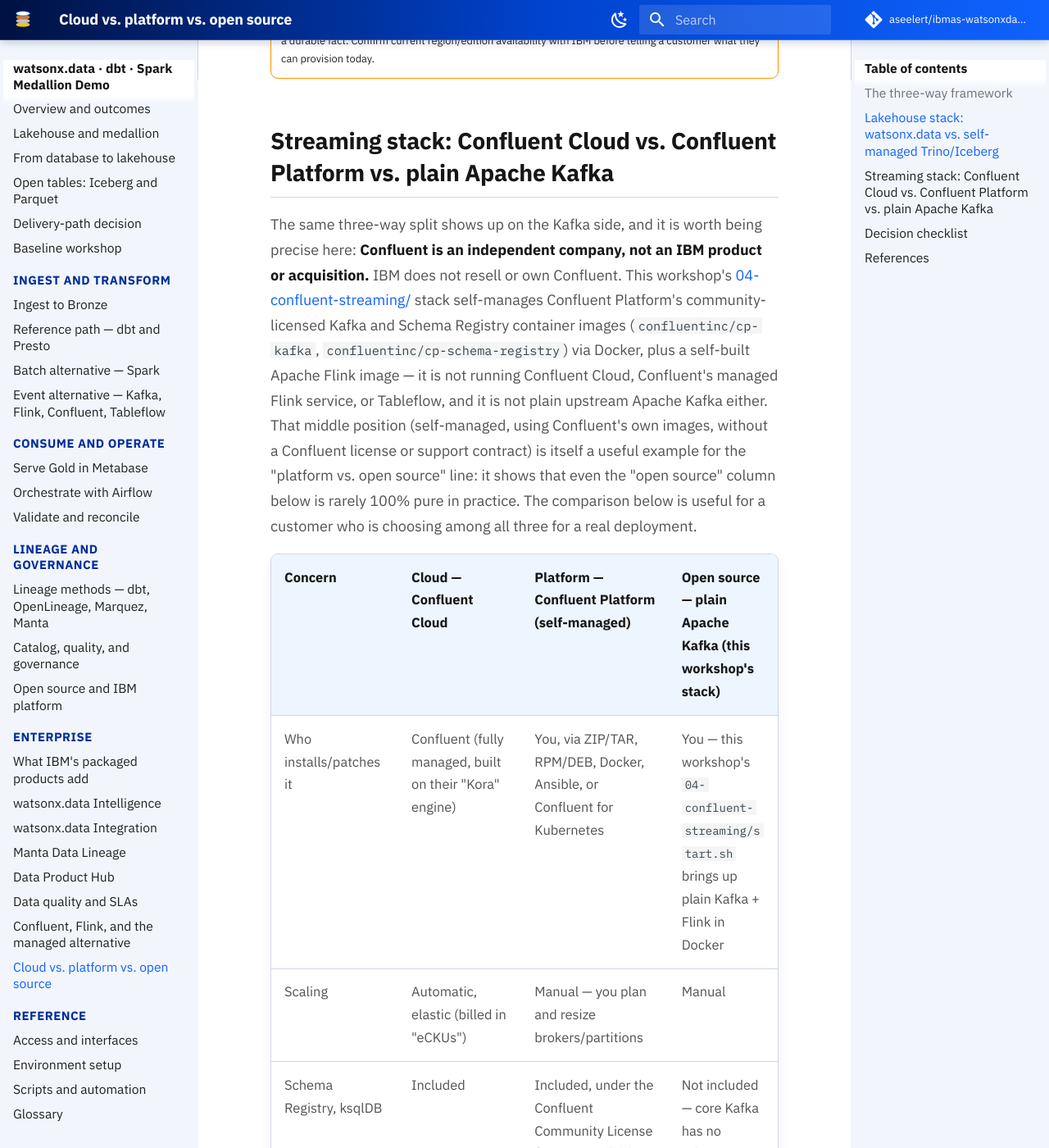
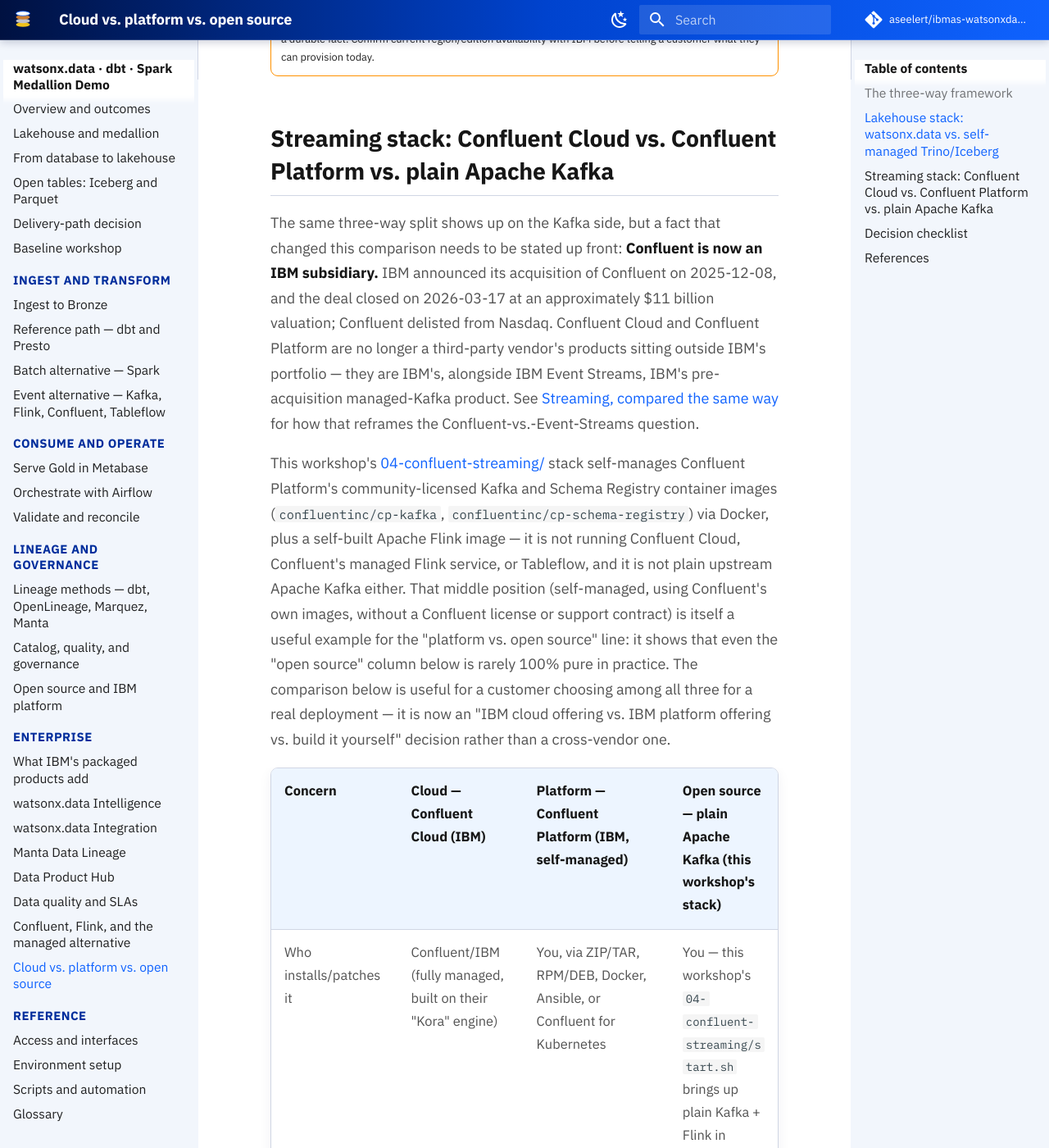
Before and after one commit to aseelert/ibmas-watsonxdata-dbt, an MkDocs documentation site: the page built from docs/demo/enterprise/cloud-platform-opensource.md, in a window 1280 px wide and 1400 px high, scrolled down 3661 px. Shown: the whole window at 82% size. Built offline with MkDocs 1.6.1 and Material for MkDocs 9.7.7, drawn with Linux system fonts in a browser that asks for light colours; comment, search, counter and statistics services are not loaded; some of the changed text lies outside the part shown.

Commit message:
Correct docs: Confluent is now an IBM subsidiary, not independent
IBM's acquisition of Confluent closed 2026-03-17 (~$11B, announced
2025-12-08), which invalidated several "Confluent is independent, not
an IBM product" claims and the Confluent-vs-IBM-Event-Streams framing
across the enterprise docs. Reframes those comparisons as an IBM
portfolio question and flags Event Streams' consolidation as an open
"Verify with IBM" question rather than asserting it is no longer needed.

Co-Authored-By: Claude Sonnet 5 <noreply@anthropic.com>

```diff
--- a/docs/demo/enterprise/cloud-platform-opensource.md
+++ b/docs/demo/enterprise/cloud-platform-opensource.md
@@ -37,11 +37,11 @@ source axis specifically, not about which IBM service maps to which OSS tool.
 flowchart LR
     subgraph Cloud["Cloud (SaaS)"]
         C1["watsonx.data SaaS"]
-        C2["Confluent Cloud"]
+        C2["Confluent Cloud\n(IBM, since 2026-03-17)"]
     end
     subgraph Platform["Platform (self-managed, vendor packaged)"]
         P1["watsonx.data on\nIBM Software Hub"]
-        P2["Confluent Platform"]
+        P2["Confluent Platform\n(IBM, since 2026-03-17)"]
     end
     subgraph OSS["Open source (self-managed, self-assembled)"]
         O1["Presto/Trino + Iceberg\n+ MinIO/S3 + a catalog"]
@@ -87,24 +87,32 @@ this workshop's dbt and Spark paths do by hand.
 
 ## Streaming stack: Confluent Cloud vs. Confluent Platform vs. plain Apache Kafka
 
-The same three-way split shows up on the Kafka side, and it is worth being
-precise here: **Confluent is an independent company, not an IBM product or
-acquisition.** IBM does not resell or own Confluent. This workshop's
-[04-confluent-streaming/](../streaming.md) stack self-manages Confluent
-Platform's community-licensed Kafka and Schema Registry container images
-(`confluentinc/cp-kafka`, `confluentinc/cp-schema-registry`) via Docker,
-plus a self-built Apache Flink image — it is not running Confluent Cloud,
-Confluent's managed Flink service, or Tableflow, and it is not plain
+The same three-way split shows up on the Kafka side, but a fact that changed
+this comparison needs to be stated up front: **Confluent is now an IBM
+subsidiary.** IBM announced its acquisition of Confluent on 2025-12-08, and
+the deal closed on 2026-03-17 at an approximately $11 billion valuation;
+Confluent delisted from Nasdaq. Confluent Cloud and Confluent Platform are no
+longer a third-party vendor's products sitting outside IBM's portfolio — they
+are IBM's, alongside IBM Event Streams, IBM's pre-acquisition managed-Kafka
+product. See [Streaming, compared the same way](../platform-choice.md#streaming-compared-the-same-way)
+for how that reframes the Confluent-vs.-Event-Streams question.
+
+This workshop's [04-confluent-streaming/](../streaming.md) stack self-manages
+Confluent Platform's community-licensed Kafka and Schema Registry container
+images (`confluentinc/cp-kafka`, `confluentinc/cp-schema-registry`) via
+Docker, plus a self-built Apache Flink image — it is not running Confluent
+Cloud, Confluent's managed Flink service, or Tableflow, and it is not plain
 upstream Apache Kafka either. That middle position (self-managed, using
 Confluent's own images, without a Confluent license or support contract) is
 itself a useful example for the "platform vs. open source" line: it shows
 that even the "open source" column below is rarely 100% pure in practice.
-The comparison below is useful for a customer who is choosing among all
-three for a real deployment.
+The comparison below is useful for a customer choosing among all three for a
+real deployment — it is now an "IBM cloud offering vs. IBM platform offering
+vs. build it yourself" decision rather than a cross-vendor one.
 
-| Concern | Cloud — Confluent Cloud | Platform — Confluent Platform (self-managed) | Open source — plain Apache Kafka (this workshop's stack) |
+| Concern | Cloud — Confluent Cloud (IBM) | Platform — Confluent Platform (IBM, self-managed) | Open source — plain Apache Kafka (this workshop's stack) |
 | --- | --- | --- | --- |
-| Who installs/patches it | Confluent (fully managed, built on their "Kora" engine) | You, via ZIP/TAR, RPM/DEB, Docker, Ansible, or Confluent for Kubernetes | You — this workshop's `04-confluent-streaming/start.sh` brings up plain Kafka + Flink in Docker |
+| Who installs/patches it | Confluent/IBM (fully managed, built on their "Kora" engine) | You, via ZIP/TAR, RPM/DEB, Docker, Ansible, or Confluent for Kubernetes | You — this workshop's `04-confluent-streaming/start.sh` brings up plain Kafka + Flink in Docker |
 | Scaling | Automatic, elastic (billed in "eCKUs") | Manual — you plan and resize brokers/partitions | Manual |
 | Schema Registry, ksqlDB | Included | Included, under the Confluent Community License (source-available, not Apache 2.0) | Not included — core Kafka has no schema registry |
 | RBAC, Tiered Storage, Cluster Linking, Control Center | Included | Included, under the separate commercial Confluent Enterprise License | Not available — you would build or buy equivalents separately |
@@ -115,10 +123,11 @@ three for a real deployment.
 !!! warning "Verify with IBM"
     Confluent Cloud's exact eCKU rates and tier starting prices are a live
     pricing-page snapshot, not a stable published price list — re-check
-    confluent.io's pricing page before quoting a number to a customer. This
-    is a Confluent pricing question, not an IBM one, but customers often ask
-    it in the same conversation as watsonx.data licensing, so flag it the
-    same way.
+    confluent.io's pricing page before quoting a number to a customer. Also
+    unconfirmed in this research pass: whether IBM plans to fold Confluent's
+    pricing/packaging into IBM's own subscription and licensing systems, or
+    keep it running as-is under the Confluent brand — check with IBM before
+    presenting either as settled.
 
 ## Decision checklist
 
```
Also changed, not shown: docs/demo/enterprise/confluent-vs-flink.md (+27 -13 lines), docs/demo/glossary.md (+1 -1 lines), docs/demo/platform-choice.md (+30 -15 lines).
